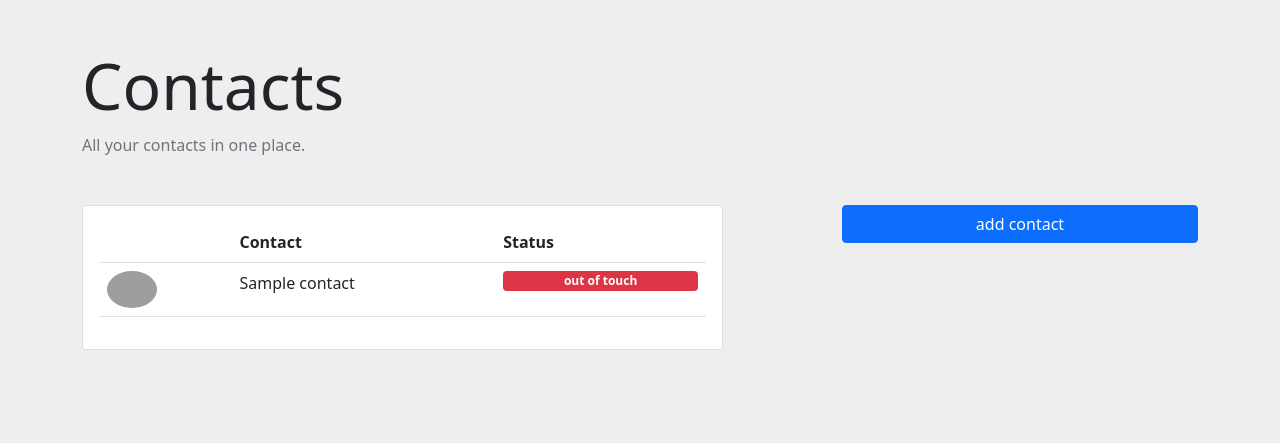
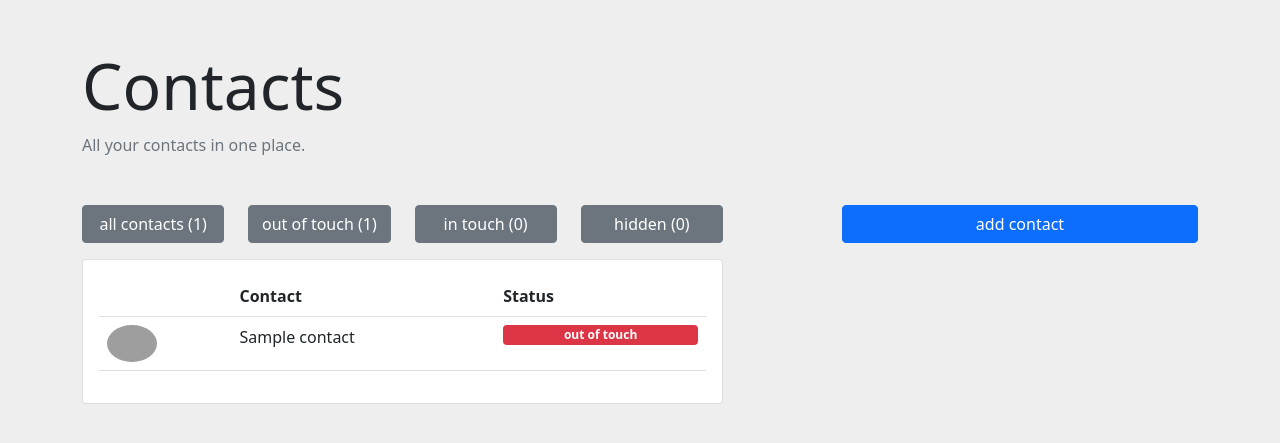
Before and after one commit to lorey/personal-crm, a Django app: page /app/contacts in a window 1280 px wide. Shown: the part 73-516 px from the top of the page. Run offline with Django 3.2, Linux system fonts and the light colour scheme; tables that the repository leaves empty hold one stand-in row (values such as "Sample post"); grey boxes are pictures that could not be loaded.

Commit message:
Filter contacts by status

```diff
--- a/networking_base/models.py
+++ b/networking_base/models.py
@@ -1,9 +1,16 @@
 from datetime import datetime, timedelta
+from enum import Enum
 
 from django.contrib.auth.models import User
 from django.db import models
 
 LAST_INTERACTION_DEFAULT = datetime.now().astimezone() - timedelta(days=365)
+
+
+class ContactStatus(Enum):
+    HIDDEN = -1
+    IN_TOUCH = 1
+    OUT_OF_TOUCH = 2
 
 
 class Contact(models.Model):
@@ -35,6 +42,11 @@ class Contact(models.Model):
     def get_due_date(self):
         last_interaction_date = self.get_last_interaction_date_or_default()
         return last_interaction_date + timedelta(days=self.frequency_in_days)
+
+    def get_status(self):
+        if self.get_urgency() > 0:
+            return ContactStatus.OUT_OF_TOUCH
+        return ContactStatus.IN_TOUCH
 
     def __str__(self):
         return self.name
--- a/networking_web/templates/web/_atomic/pages/contacts-overview.html
+++ b/networking_web/templates/web/_atomic/pages/contacts-overview.html
@@ -6,6 +6,20 @@
 {% endblock %}
 
 {% block content-main %}
+    <div class="mb-3 row">
+        <div class="col-md-3">
+            <a href="{% url 'networking_web:contact-overview' %}" class="btn btn-secondary d-block">all contacts ({{ all_count }})</a>
+        </div>
+        <div class="col-md-3">
+            <a href="{% url 'networking_web:contact-overview' %}?status=2" class="btn btn-secondary d-block">out of touch ({{ out_of_touch_count }})</a>
+        </div>
+        <div class="col-md-3">
+            <a href="{% url 'networking_web:contact-overview' %}?status=1" class="btn btn-secondary d-block">in touch ({{ in_touch_count }})</a>
+        </div>
+        <div class="col-md-3">
+            <a href="{% url 'networking_web:contact-overview' %}?status=-1" class="btn btn-secondary d-block">hidden ({{ hidden_count }})</a>
+        </div>
+    </div>
     <div class="card p-3">
         {% include '../molecules/contact-table.html' with contacts=contact_list %}
     </div>
--- a/networking_web/views.py
+++ b/networking_web/views.py
@@ -1,3 +1,4 @@
+from collections import defaultdict
 from datetime import datetime
 
 from django.contrib.auth.decorators import login_required
@@ -13,7 +14,7 @@ from django.views.generic import (
 )
 from pytz import UTC
 
-from networking_base.models import Contact, Interaction
+from networking_base.models import Contact, ContactStatus, Interaction
 
 CONTACT_FIELDS_DEFAULT = [
     "name",
@@ -29,6 +30,37 @@ class ContactListView(ListView):
     model = Contact
     template_name = "web/_atomic/pages/contacts-overview.html"
     ordering = "name"
+
+    def get_context_data(self, *args, **kwargs):
+        context = super().get_context_data(*args, **kwargs)
+
+        contacts = context["contact_list"]
+        contacts_by_status = defaultdict(list)
+        for contact in contacts:
+            contacts_by_status[contact.get_status()].append(contact)
+
+        # add counts
+        contact_counts = {
+            "all": len(contacts),
+            "out_of_touch": len(contacts_by_status.get(ContactStatus.OUT_OF_TOUCH, [])),
+            "in_touch": len(contacts_by_status.get(ContactStatus.IN_TOUCH, [])),
+            "hidden": len(contacts_by_status.get(ContactStatus.HIDDEN, [])),
+        }
+        context.update({k + "_count": v for k, v in contact_counts.items()})
+
+        # filter status
+        status = None
+        status_raw = self.request.GET.get("status", None)
+        if status_raw:
+            # get status enum
+            status = ContactStatus(int(self.request.GET.get("status")))
+
+            # re-filter contacts
+            context["contact_list"] = list(
+                filter(lambda c: c.get_status() == status, contacts)
+            )
+
+        return context
 
 
 class ContactDetailView(DetailView):
```
